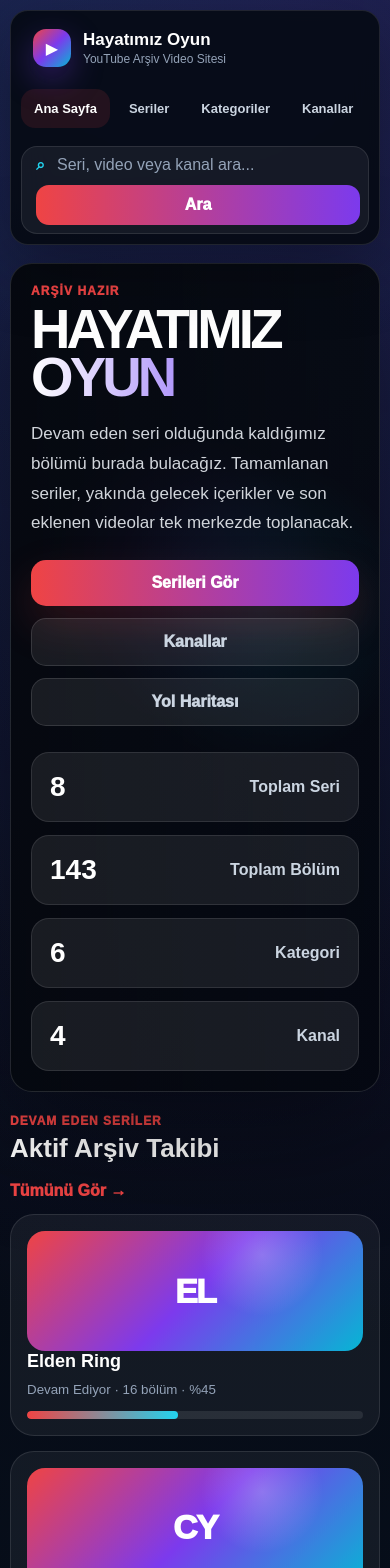
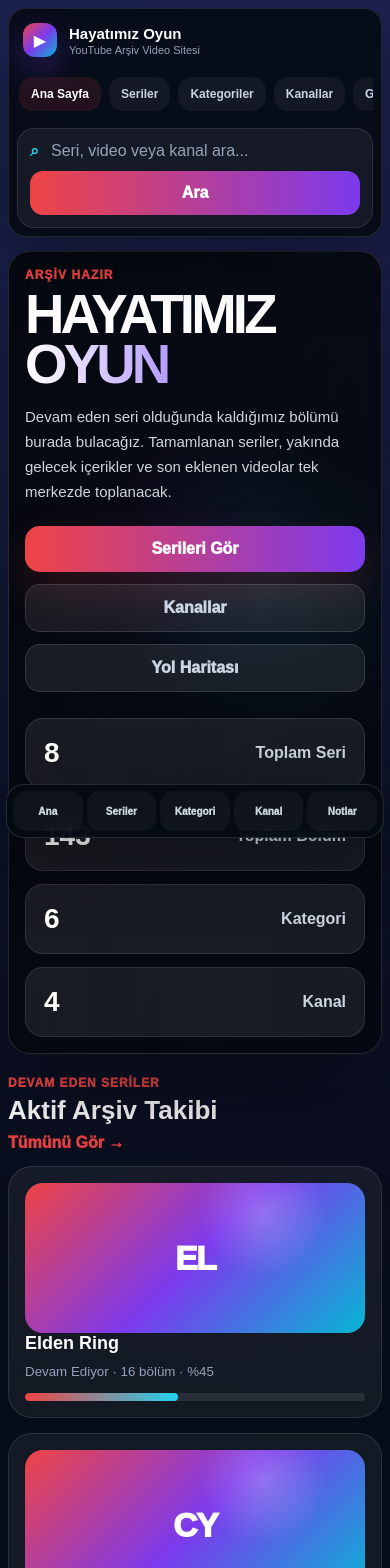
Before and after one commit to hayatimizoyunyoutube/test, a Next.js app: page / in a window 390 px wide. Shown: the top 1568 px of the page. Built offline with nearby package versions, Linux system fonts and the light colour scheme.

Commit message:
v1.0.7 mobil public deneyim

```diff
--- a/app/api/health/route.ts
+++ b/app/api/health/route.ts
@@ -8,6 +8,6 @@ export async function GET() {
     version: siteConfig.version,
     targetVersion: siteConfig.targetVersion,
     phase: siteConfig.phase,
-    status: "public-updates-center"
+    status: "mobile-public-experience"
   });
 }
--- a/app/globals.css
+++ b/app/globals.css
@@ -166,3 +166,298 @@ button, input { font: inherit; }
   .tagList { display: grid; }
   .notFoundCard { padding: 24px; }
 }
+
+/* v1.0.7 - Mobile Public Experience */
+.mobileBottomDock {
+  display: none;
+}
+
+@media (max-width: 820px) {
+  body {
+    padding-bottom: 74px;
+  }
+
+  .mobileBottomDock {
+    position: fixed;
+    left: 10px;
+    right: 10px;
+    bottom: 10px;
+    z-index: 80;
+    display: grid;
+    grid-template-columns: repeat(5, 1fr);
+    gap: 6px;
+    border: 1px solid rgba(255,255,255,0.12);
+    border-radius: 22px;
+    background: rgba(5, 10, 18, 0.92);
+    backdrop-filter: blur(18px);
+    padding: 8px;
+    box-shadow: 0 18px 70px rgba(0,0,0,0.42);
+  }
+
+  .mobileBottomDock a {
+    display: grid;
+    place-items: center;
+    min-height: 42px;
+    border-radius: 15px;
+    color: #cbd5e1;
+    font-size: 11px;
+    font-weight: 1000;
+    background: rgba(255,255,255,0.04);
+  }
+
+  .mobileBottomDock a:hover,
+  .mobileBottomDock a:focus {
+    background: linear-gradient(90deg, rgba(239,68,68,0.78), rgba(124,58,237,0.78));
+    color: #ffffff;
+  }
+
+  .cinemaHeader,
+  .innerCinemaHeader {
+    position: sticky;
+    top: 8px;
+    grid-template-columns: 1fr;
+    gap: 10px;
+    padding: 8px;
+    border-radius: 18px;
+    margin-bottom: 14px;
+  }
+
+  .cinemaBrand {
+    padding: 6px;
+  }
+
+  .cinemaBrandMark {
+    width: 34px;
+    height: 34px;
+    border-radius: 12px;
+  }
+
+  .cinemaBrand strong {
+    font-size: 15px;
+  }
+
+  .cinemaBrand small {
+    font-size: 11px;
+  }
+
+  .cinemaNav {
+    display: flex;
+    gap: 8px;
+    overflow-x: auto;
+    padding: 4px 2px 7px;
+    scrollbar-width: none;
+  }
+
+  .cinemaNav::-webkit-scrollbar {
+    display: none;
+  }
+
+  .cinemaNav a {
+    flex: 0 0 auto;
+    padding: 10px 12px;
+    border-radius: 14px;
+    background: rgba(255,255,255,0.05);
+    font-size: 12px;
+  }
+
+  .cinemaSearch {
+    grid-template-columns: auto 1fr;
+    padding: 12px;
+    border-radius: 17px;
+  }
+
+  .cinemaSearch button {
+    grid-column: 1 / -1;
+    min-height: 44px;
+    width: 100%;
+  }
+
+  .cinemaHero,
+  .categoryShowcaseHero,
+  .channelShowcaseHero,
+  .updatesShowcaseHero,
+  .seriesHero,
+  .seriesDetailHero {
+    grid-template-columns: 1fr;
+    padding: 20px;
+    border-radius: 22px;
+  }
+
+  .cinemaHeroActions,
+  .categoryHeroActions,
+  .channelHeroActions,
+  .updatesHeroActions,
+  .detailActions,
+  .premiumSeriesActions,
+  .categoryShowcaseActions,
+  .channelShowcaseActions {
+    display: grid;
+    grid-template-columns: 1fr;
+  }
+
+  .cinemaHeroActions a,
+  .categoryHeroActions a,
+  .channelHeroActions a,
+  .updatesHeroActions a,
+  .detailActions a,
+  .premiumSeriesActions a,
+  .categoryShowcaseActions a,
+  .channelShowcaseActions a {
+    min-height: 46px;
+    display: grid;
+    place-items: center;
+    text-align: center;
+  }
+
+  .cinemaHero h1,
+  .categoryShowcaseText h1,
+  .channelShowcaseText h1,
+  .updatesShowcaseText h1,
+  .seriesHero h1,
+  .detailHeroText h1 {
+    font-size: clamp(40px, 14vw, 66px);
+    line-height: 0.92;
+  }
+
+  .cinemaHero p:not(.cinemaKicker),
+  .categoryShowcaseText p:not(.eyebrow),
+  .channelShowcaseText p:not(.eyebrow),
+  .updatesShowcaseText p:not(.eyebrow),
+  .seriesHero p:not(.eyebrow),
+  .detailHeroText p {
+    font-size: 15px;
+    line-height: 1.65;
+  }
+
+  .continueRail,
+  .videoGrid,
+  .cinemaInfoGrid,
+  .statusColumns,
+  .seriesCards,
+  .categoryShowcaseGrid,
+  .channelShowcaseGrid,
+  .updateDashboardGrid,
+  .plannedRoadmapGrid,
+  .relatedSeriesGrid,
+  .detailStatsGrid {
+    grid-template-columns: 1fr;
+  }
+
+  .continueCard,
+  .premiumSeriesCard,
+  .categoryShowcaseCard,
+  .channelShowcaseCard,
+  .episodeCard,
+  .premiumUpdateRow {
+    grid-template-columns: 1fr;
+  }
+
+  .continuePoster,
+  .premiumPoster,
+  .categoryShowcasePoster,
+  .channelShowcasePoster,
+  .videoThumb,
+  .detailPoster {
+    min-height: 150px;
+  }
+
+  .cinemaSectionHead,
+  .categorySpotlightHead,
+  .channelSpotlightHead,
+  .updateTimelineHead,
+  .seriesGroupHead,
+  .episodeSectionHead {
+    display: grid;
+    gap: 8px;
+  }
+
+  .filterGroups,
+  .filterGroup {
+    gap: 12px;
+  }
+
+  .filterGroup div {
+    display: flex;
+    flex-wrap: nowrap;
+    overflow-x: auto;
+    padding-bottom: 7px;
+    scrollbar-width: none;
+  }
+
+  .filterGroup div::-webkit-scrollbar {
+    display: none;
+  }
+
+  .filterGroup a {
+    flex: 0 0 auto;
+    min-height: 38px;
+    display: grid;
+    place-items: center;
+  }
+
+  .seriesSearchForm {
+    grid-template-columns: 1fr;
+  }
+
+  .seriesSearchForm button,
+  .seriesSearchForm a {
+    min-height: 48px;
+  }
+
+  .premiumUpdateIndex {
+    display: none;
+  }
+
+  .premiumUpdateTitle,
+  .plannedRoadmapCard > div,
+  .categorySeriesPreview a,
+  .channelSeriesPreview a,
+  .linkedSeries a,
+  .channelSeriesList a {
+    display: grid;
+  }
+
+  .premiumUpdateItems {
+    display: grid;
+  }
+}
+
+@media (max-width: 420px) {
+  .mobileBottomDock {
+    left: 6px;
+    right: 6px;
+    bottom: 6px;
+    gap: 4px;
+    padding: 6px;
+    border-radius: 18px;
+  }
+
+  .mobileBottomDock a {
+    min-height: 40px;
+    font-size: 10px;
+    border-radius: 13px;
+  }
+
+  .cinemaHome,
+  .categoriesPageV104,
+  .channelsPageV105,
+  .updatesPageV106,
+  .seriesPage,
+  .seriesDetailPage {
+    padding: 8px;
+  }
+
+  .cinemaHero,
+  .categoryShowcaseHero,
+  .channelShowcaseHero,
+  .updatesShowcaseHero,
+  .seriesHero,
+  .seriesDetailHero,
+  .updateTimelineShell,
+  .plannedRoadmapShell,
+  .categoryShowcaseCard,
+  .channelShowcaseCard,
+  .premiumSeriesCard {
+    padding: 16px;
+  }
+}
--- a/app/layout.tsx
+++ b/app/layout.tsx
@@ -7,10 +7,25 @@ export const metadata: Metadata = {
   description: siteConfig.description
 };
 
+const mobileLinks = [
+  { href: "/", label: "Ana" },
+  { href: "/series", label: "Seriler" },
+  { href: "/categories", label: "Kategori" },
+  { href: "/channels", label: "Kanal" },
+  { href: "/updates", label: "Notlar" }
+];
+
 export default function RootLayout({ children }: { children: React.ReactNode }) {
   return (
     <html lang="tr">
-      <body>{children}</body>
+      <body>
+        {children}
+        <nav className="mobileBottomDock" aria-label="Mobil alt menü">
+          {mobileLinks.map((link) => (
+            <a key={link.href} href={link.href}>{link.label}</a>
+          ))}
+        </nav>
+      </body>
     </html>
   );
 }
--- a/lib/config/site.ts
+++ b/lib/config/site.ts
@@ -1,7 +1,7 @@
 export const siteConfig = {
   name: "Hayatımız Oyun",
   description: "YouTube oyun serileri arşiv video sitesi",
-  version: "v1.0.6",
+  version: "v1.0.7",
   targetVersion: "v4.0.0",
-  phase: "Güncelleme Merkezi Geliştirme"
+  phase: "Mobil Public Deneyim"
 };
--- a/lib/data/updates.ts
+++ b/lib/data/updates.ts
@@ -25,11 +25,11 @@ export const completedUpdates: UpdateNote[] = [
   { version: "v1.0.3", title: "Profesyonel Ana Sayfa Vitrini", status: "completed", summary: "Ana sayfa daha sinematik ve arşiv sitesi hissine yakın hale getirildi.", items: ["Kompakt üst header", "Büyük hero/banner", "Son eklenen videolar"], supabaseRun: "Gerekli değil" },
   { version: "v1.0.4", title: "Kategori Deneyimi Geliştirme", status: "completed", summary: "Kategori sayfası daha profesyonel vitrin görünümüne taşındı.", items: ["Kategori hero alanı", "Premium kategori kartları", "Kategori istatistikleri"], supabaseRun: "Gerekli değil" },
   { version: "v1.0.5", title: "Kanal Deneyimi Geliştirme", status: "completed", summary: "Kanal sayfası daha profesyonel arşiv görünümüne taşındı.", items: ["Kanal hero alanı", "Premium kanal kartları", "Kanal istatistikleri"], supabaseRun: "Gerekli değil" },
-  { version: "v1.0.6", title: "Güncelleme Merkezi Geliştirme", status: "completed", summary: "Güncelleme merkezi daha profesyonel ve okunabilir hale getirildi.", items: ["Premium hero alanı", "Sürüm istatistikleri", "Yol haritası kartları", "Mobil görünüm iyileştirmesi"], supabaseRun: "Gerekli değil" }
+  { version: "v1.0.6", title: "Güncelleme Merkezi Geliştirme", status: "completed", summary: "Güncelleme merkezi daha profesyonel ve okunabilir hale getirildi.", items: ["Premium hero alanı", "Sürüm istatistikleri", "Yol haritası kartları", "Mobil görünüm iyileştirmesi"], supabaseRun: "Gerekli değil" },
+  { version: "v1.0.7", title: "Mobil Public Deneyim", status: "completed", summary: "Public sayfaların mobil deneyimi güçlendirildi ve alt mobil menü eklendi.", items: ["Global mobil alt menü", "Mobil header ve arama alanı cilası", "Kartların küçük ekran davranışı", "Mobilde tam genişlik aksiyon butonları", "Daha rahat dokunma alanları"], supabaseRun: "Gerekli değil" }
 ];
 
 export const plannedUpdates: UpdateNote[] = [
-  { version: "v1.0.7", title: "Mobil Public Deneyim", status: "planned", summary: "Public sayfaların mobil deneyimi daha da güçlendirilecek.", items: ["Mobil menü", "Kartların mobil düzeni", "Hero alanı mobil düzeni"], supabaseRun: "Gerekli değil" },
   { version: "v1.0.8", title: "SEO ve Performans Hazırlığı", status: "planned", summary: "Sayfa başlıkları, açıklamalar ve performans temizlikleri yapılacak.", items: ["Metadata düzeni", "Open Graph hazırlığı", "Sayfa başlıkları"], supabaseRun: "Gerekli değil" },
   { version: "v1.0.9", title: "v1.1.0 Öncesi Stabilite", status: "planned", summary: "v1.0.x public seri son kontrolleri yapılacak.", items: ["Route kontrolleri", "Link kontrolleri", "Mobil/tablet son düzeltmeler"], supabaseRun: "Gerekli değil" },
   { version: "v1.1.0", title: "Supabase Public Veri Başlangıcı", status: "planned", summary: "Public arşiv verileri Supabase üzerinden okunmaya başlayacak.", items: ["İlk schema.sql", "Public veri okuma", "Demo verilerin tabloya taşınması"], supabaseRun: "Gerekli olacak" },
--- a/package.json
+++ b/package.json
@@ -1,6 +1,6 @@
 {
   "name": "hayatimiz-oyun-youtube-arsiv",
-  "version": "1.0.6",
+  "version": "1.0.7",
   "private": true,
   "scripts": {
     "dev": "next dev",
```
Also changed, not shown: GUNCELLEMELER/PLANLANANLAR/v1.0.7.md (deleted, +0 -17 lines), GUNCELLEMELER/PLANLANANLAR/v1.0.8.md (added, +18 -0 lines), GUNCELLEMELER/TAMAMLANANLAR/v1.0.7.md (added, +30 -0 lines), 2 other files (tests, documents, lock files or other folders).
